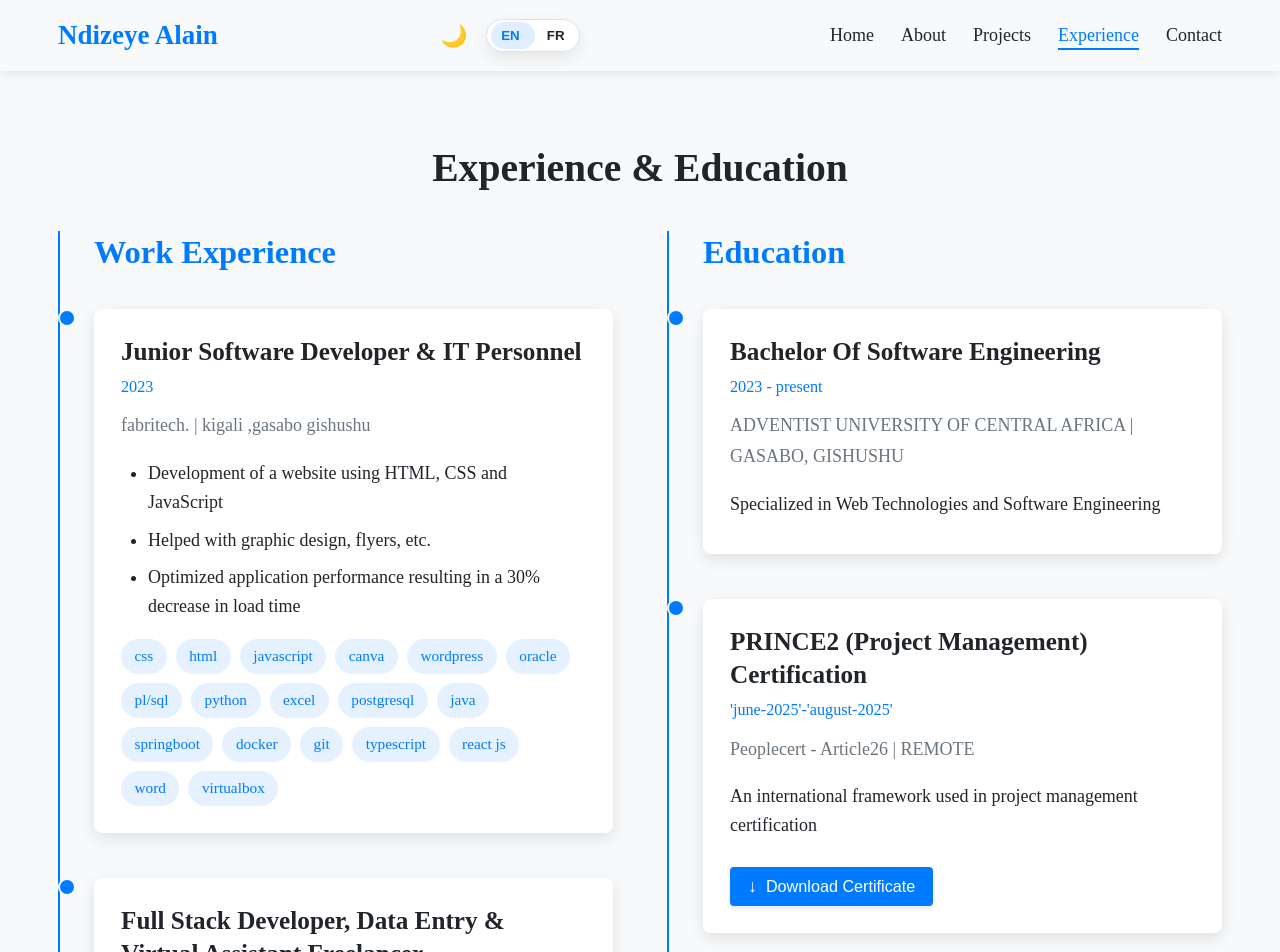
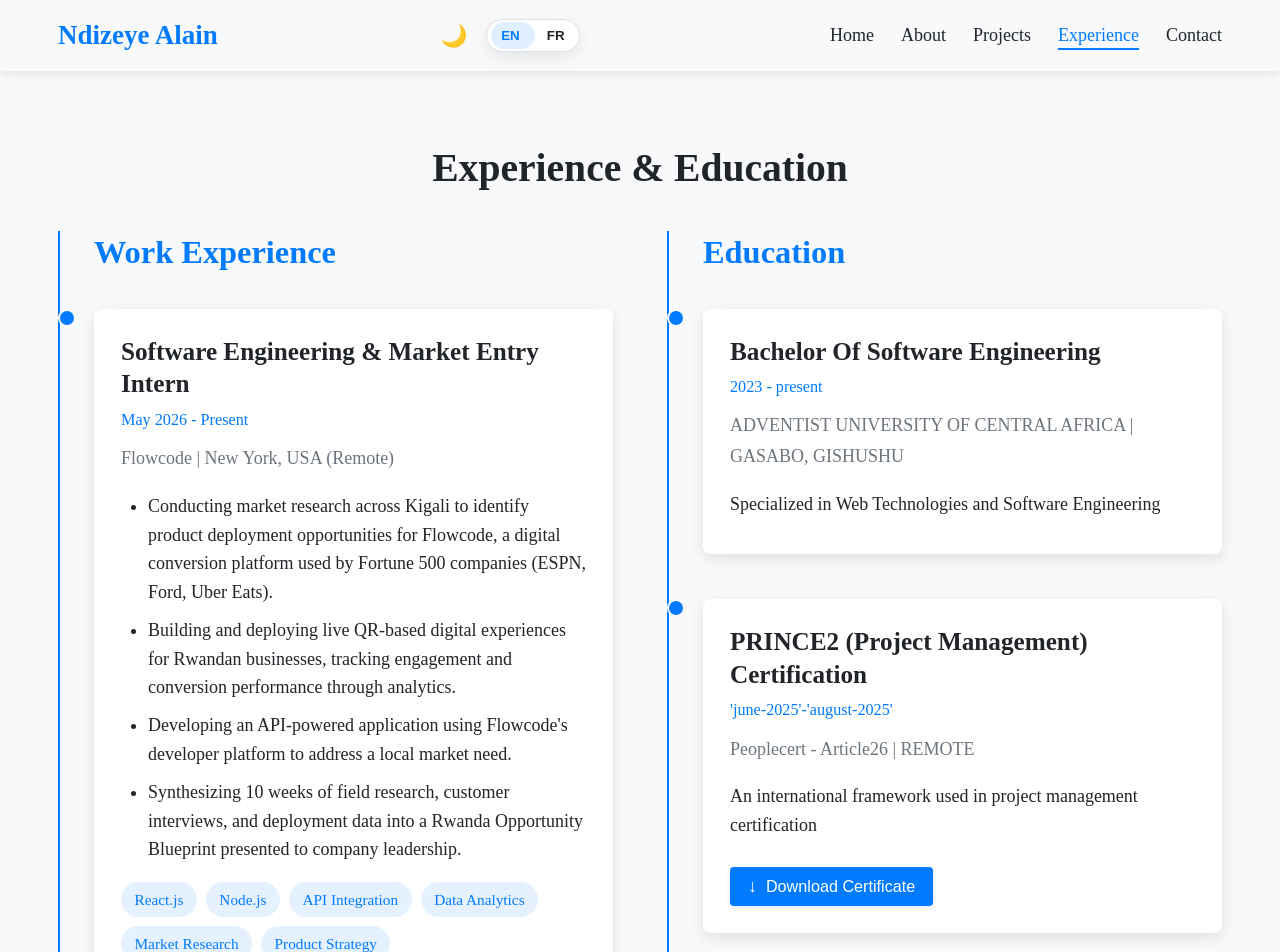
Before and after one commit to Alaindeve1/portfolio-website, a React (Create React App) app: page /experience in a window 1280 px wide. Shown: the top 952 px of the page. Built offline with nearby package versions, Linux system fonts and the light colour scheme.

Commit message:
add flowcode internship to experience timeline

```diff
--- a/src/locales/en/common.json
+++ b/src/locales/en/common.json
@@ -118,6 +118,15 @@
           "1": "Built interactive applications using HTML5, CSS3, JavaScript, React/Vue.js, and integrated REST APIs.",
           "2": "Developed skills in responsive design, performance optimization, and user experience enhancement through hands-on projects including SPAs, component libraries, and advanced animations."
         }
+      },
+      "7": {
+        "role": "Software Engineering & Market Entry Intern",
+        "desc": {
+          "0": "Conducting market research across Kigali to identify product deployment opportunities for Flowcode, a digital conversion platform used by Fortune 500 companies (ESPN, Ford, Uber Eats).",
+          "1": "Building and deploying live QR-based digital experiences for Rwandan businesses, tracking engagement and conversion performance through analytics.",
+          "2": "Developing an API-powered application using Flowcode's developer platform to address a local market need.",
+          "3": "Synthesizing 10 weeks of field research, customer interviews, and deployment data into a Rwanda Opportunity Blueprint presented to company leadership."
+        }
       }
     },
     "educationItems": {
--- a/src/locales/fr/common.json
+++ b/src/locales/fr/common.json
@@ -118,6 +118,15 @@
           "1": "Applications interactives avec HTML5, CSS3, JavaScript, React/Vue.js et intégration d'API REST.",
           "2": "Compétences en optimisation des performances et UX via des projets concrets (SPA, bibliothèques de composants, animations avancées)."
         }
+      },
+      "7": {
+        "role": "Stagiaire en Ingénierie Logicielle & Entrée sur le Marché",
+        "desc": {
+          "0": "Mener des études de marché à Kigali pour identifier des opportunités de déploiement pour Flowcode, une plateforme de conversion numérique utilisée par des entreprises du Fortune 500 (ESPN, Ford, Uber Eats).",
+          "1": "Concevoir et déployer des expériences numériques basées sur des QR codes pour des entreprises rwandaises, en suivant l'engagement et les performances de conversion grâce aux analyses.",
+          "2": "Développer une application basée sur des API en utilisant la plateforme développeur de Flowcode pour répondre aux besoins du marché local.",
+          "3": "Synthétiser 10 semaines de recherche sur le terrain, d'entretiens clients et de données de déploiement dans un plan stratégique d'opportunités au Rwanda ('Rwanda Opportunity Blueprint') présenté à la direction de l'entreprise."
+        }
       }
     },
     "educationItems": {
--- a/src/pages/Experience.jsx
+++ b/src/pages/Experience.jsx
@@ -6,6 +6,20 @@ const Experience = () => {
   const { t } = useTranslation('common');
 
   const workExperience = [
+    {
+      id: 7,
+      role: "Software Engineering & Market Entry Intern",
+      company: "Flowcode",
+      location: "New York, USA (Remote)",
+      duration: "May 2026 - Present",
+      description: [
+        "Conducting market research across Kigali to identify product deployment opportunities for Flowcode, a digital conversion platform used by Fortune 500 companies (ESPN, Ford, Uber Eats).",
+        "Building and deploying live QR-based digital experiences for Rwandan businesses, tracking engagement and conversion performance through analytics.",
+        "Developing an API-powered application using Flowcode's developer platform to address a local market need.",
+        "Synthesizing 10 weeks of field research, customer interviews, and deployment data into a Rwanda Opportunity Blueprint presented to company leadership."
+      ],
+      technologies: ["React.js", "Node.js", "API Integration", "Data Analytics", "Market Research", "Product Strategy"]
+    },
     {
       id: 1,
       role: "junior software developer & it personnel",
```
